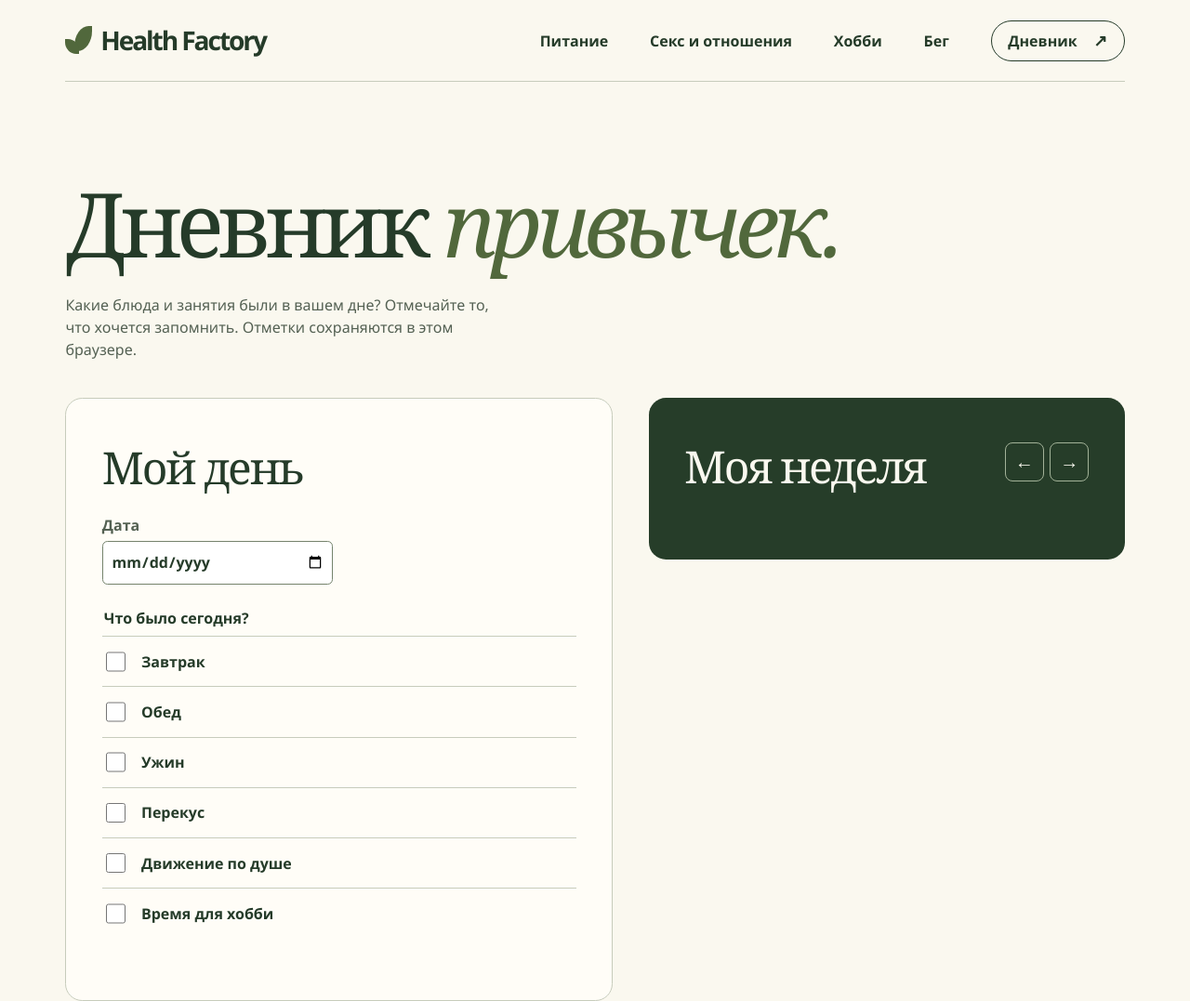
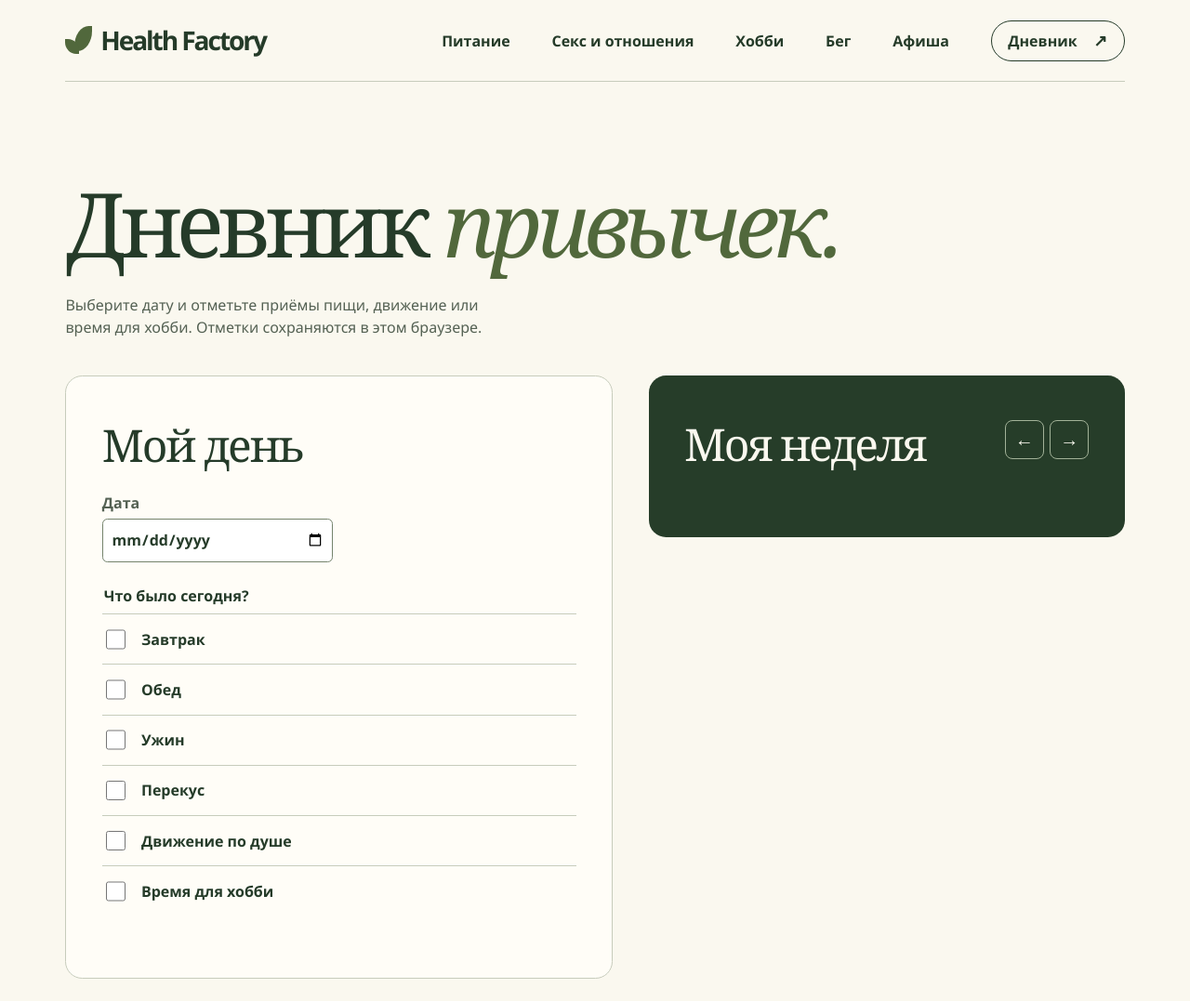
Before and after one commit to Alexg7707/health-factory, a plain HTML site: page journal.html in a window 1280 px wide. Shown: the whole page at 93% size. Drawn offline with Linux system fonts and the light colour scheme; a script that the page names is missing.

Commit message:
Revise journal description for clarity
Updated the description in the journal section to better reflect user actions.

```diff
--- a/journal.html
+++ b/journal.html
@@ -19,13 +19,14 @@
     <a href="./relationships.html">Секс и отношения</a>
     <a href="./hobbies.html">Хобби</a>
     <a href="./running.html">Бег</a>
+    <a href="./events.html">Афиша</a>
     <a class="nav-plan" href="./journal.html" aria-current="page">Дневник <span aria-hidden="true">↗</span></a>
   </nav>
 </header>
 <main id="main" class="shell journal-main">
   <div class="journal-intro">
     <h1>Дневник <em>привычек.</em></h1>
-    <p>Какие блюда и занятия были в вашем дне? Отмечайте то, что хочется запомнить. Отметки сохраняются в этом браузере.</p>
+    <p>Выберите дату и отметьте приёмы пищи, движение или время для хобби. Отметки сохраняются в этом браузере.</p>
   </div>
   <div class="journal-layout">
     <section class="day-editor" aria-labelledby="day-title">
```
